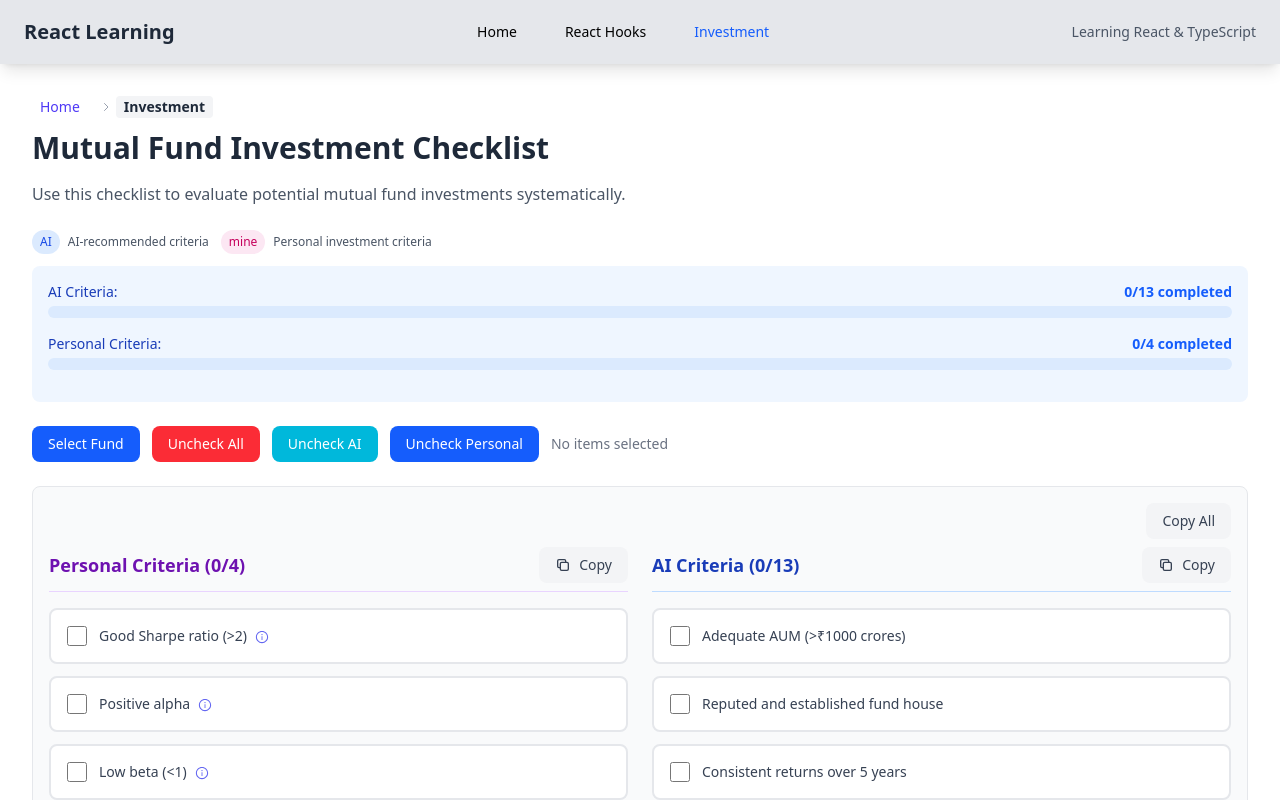
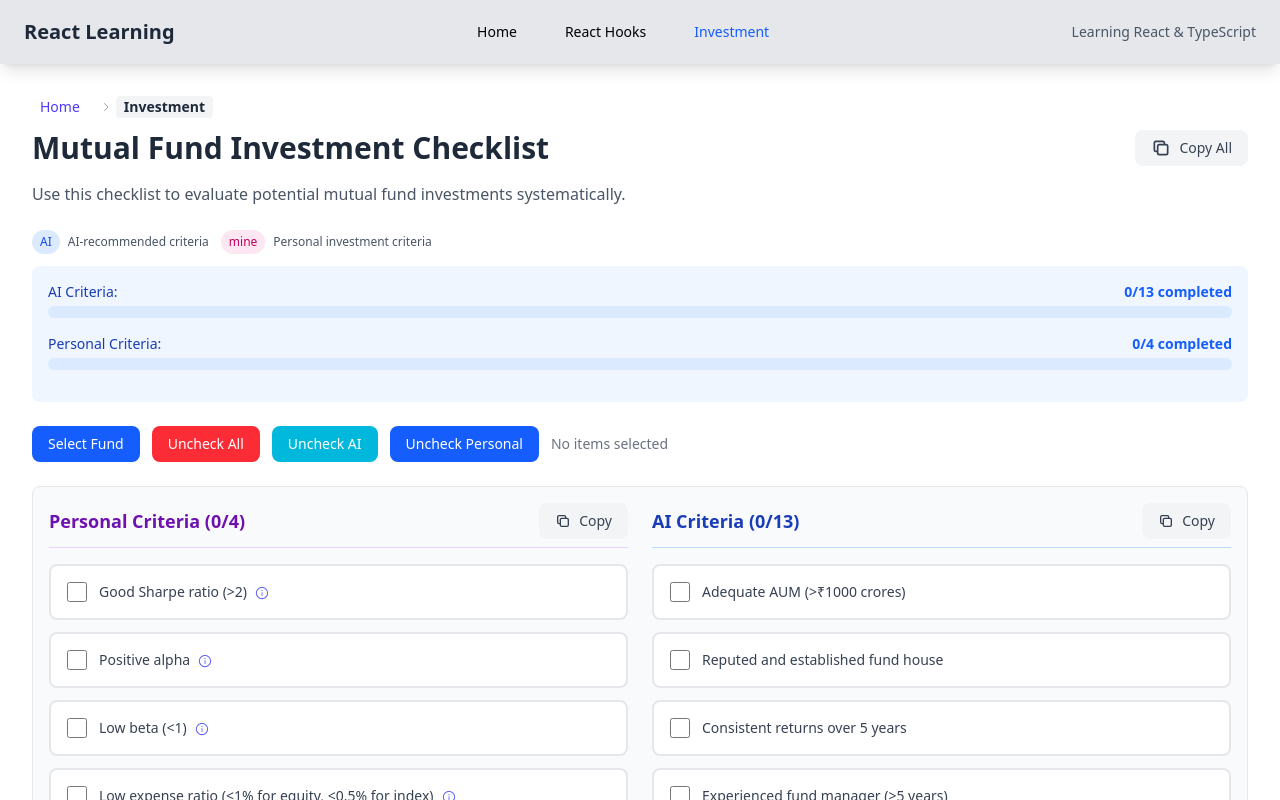
Before and after one commit to Ravi-Royal/reactLearning, a React (Vite) app: page /reactLearning/investment/mutual-fund/checklist in a window 1280 px wide. Shown: the top 800 px of the page. Built offline with nearby package versions, Linux system fonts and the light colour scheme.

Commit message:
feat: add 'Copy All' button to Mutual Fund Checklist for improved usability

```diff
--- a/src/pages/components/investment/mutual-fund/checklist/MutualFundChecklist.tsx
+++ b/src/pages/components/investment/mutual-fund/checklist/MutualFundChecklist.tsx
@@ -4,7 +4,7 @@ import ProgressBar from '../../../ProgressBar';
 import { Button, CategoryBadge, PageHeader, SelectionModal } from '../../../common';
 import { AiOutlineInfoCircle } from 'react-icons/ai';
 import { copyAllChecklistItems, copyChecklistCategory } from '../../helpers/checklistCopy.helper';
-import { CopyIcon } from '../../helpers/CopyIcons';
+import { CopyAllIcon, CopyIcon } from '../../helpers/CopyIcons';
 import { useChecklist } from '../../../common/hooks/useChecklist';
 import { RESPONSIVE_PATTERNS } from '../../../../../constants/responsive.constants';
 import { CHECKLIST_CATEGORIES, MUTUAL_FUND_LIST, type MutualFundItem } from './mutualFundChecklist.constants';
@@ -151,6 +151,11 @@ function MutualFundChecklist() {
       <PageHeader
         title="Mutual Fund Investment Checklist"
         subtitle="Use this checklist to evaluate potential mutual fund investments systematically."
+        actions={
+          <Button onClick={handleCopyAll} variant="secondary" icon={<CopyAllIcon />}>
+            Copy All
+          </Button>
+        }
       />
 
       <div className={`flex flex-wrap ${RESPONSIVE_PATTERNS.gap.sm} ${RESPONSIVE_PATTERNS.margin.element} text-xs`}>
@@ -217,11 +222,6 @@ function MutualFundChecklist() {
       </div>
 
       <div className={`border border-gray-200 rounded-lg ${RESPONSIVE_PATTERNS.padding.card} bg-gray-50`}>
-        <div className="flex justify-end mb-2">
-          <Button onClick={handleCopyAll} variant="secondary">
-             Copy All
-          </Button>
-        </div>
         <div className={`grid md:grid-cols-2 ${RESPONSIVE_PATTERNS.gap.lg}`}>
           {/* Personal Criteria Section */}
           <div className="space-y-4">
```
